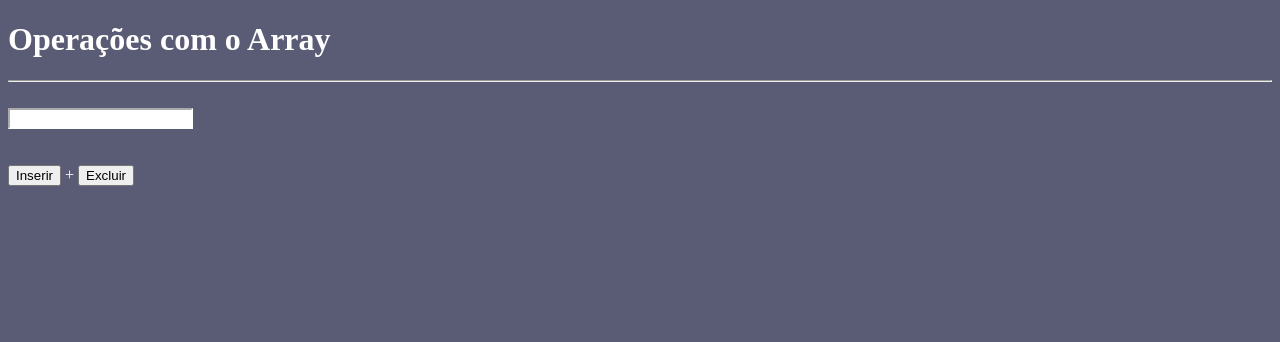
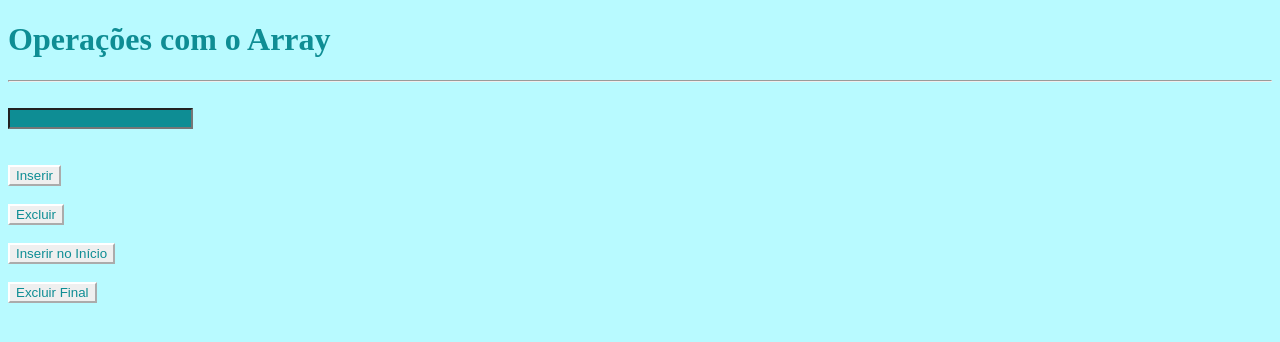
Before and after one commit to Kauanzzyn/array2, a plain HTML site: page index.html in a window 1280 px wide. Drawn offline with Linux system fonts and the light colour scheme.

Commit message:
atualização3

```diff
--- a/index.html
+++ b/index.html
@@ -16,7 +16,16 @@
     <input type="text" id="cidade">
     <br>
     <br><br>
-    <button onclick="inserir()">Inserir</button> + <button onclick="excluir()"> Excluir</button>
+    <button onclick="inserir()">Inserir</button>
+    <br><br>
+    <button onclick="excluir()"> Excluir</button>
+    <br>
+    <br>
+    <button onclick="insert_inicio()">Inserir no Início</button>
+    <br>
+    <br>
+    <button ondblclick="excluir_inicio()">Excluir Final</button>
+    <br>
     <div id="res"></div>
 </body>
 </html>
--- a/style.css
+++ b/style.css
@@ -1,12 +1,16 @@
 body{
-    background-color: #5a5c75;
-    color: white;
+    background-color: #b8faff;
+    color: #0e8d94;
 }
 
-input{
+button{
     border-color: white;
+    color: #0e8d94;
 }
 #res{
     font-size: 1.6rem;
-    color: white;
+    color: #0e8d94;
 }
+input{
+    background-color: #0e8d94;
+}
--- a/vetor.js
+++ b/vetor.js
@@ -9,8 +9,21 @@ function inserir(){
     res.innerHTML = valor_cidade
 }
 
+function insert_inicio(){
+    let cidade = document.getElementById('cidade').value
+    valor_cidade.unshift(cidade)
+    console.log(valor_cidade)
+    res.innerHTML = valor_cidade
+}
+
 function excluir(){
     valor_cidade.pop()
     console.log(valor_cidade)
     res.innerHTML = valor_cidade
 }
+
+function excluir_inicio(){
+    valor_cidade.shift()
+    console.log(valor_cidade)
+    res.innerHTML = valor_cidade
+}
```
